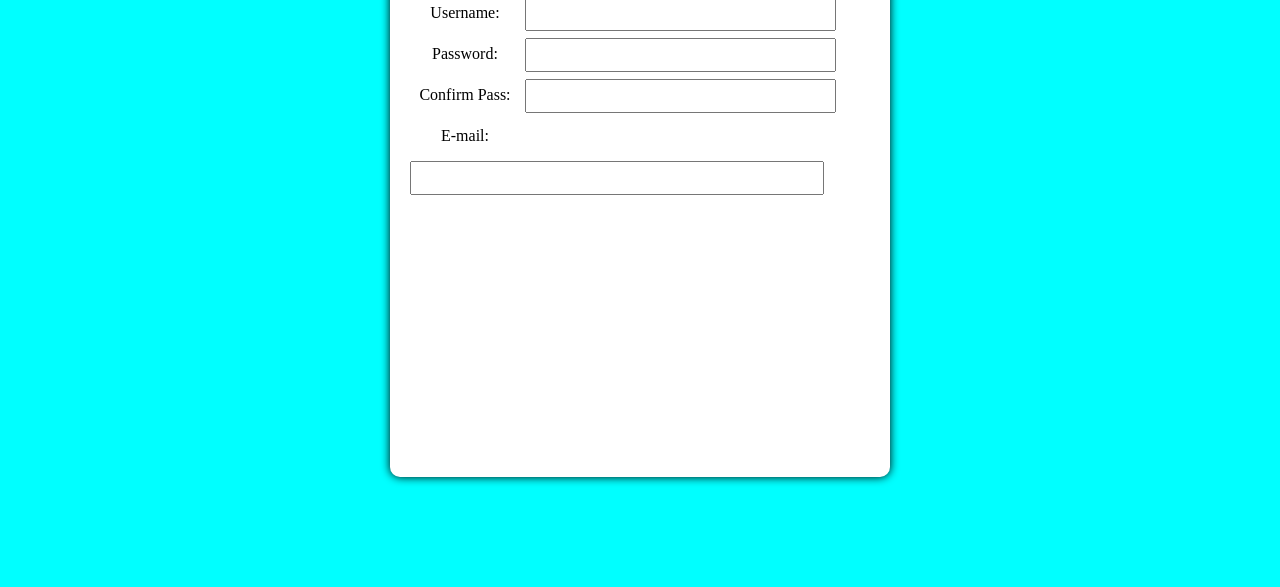
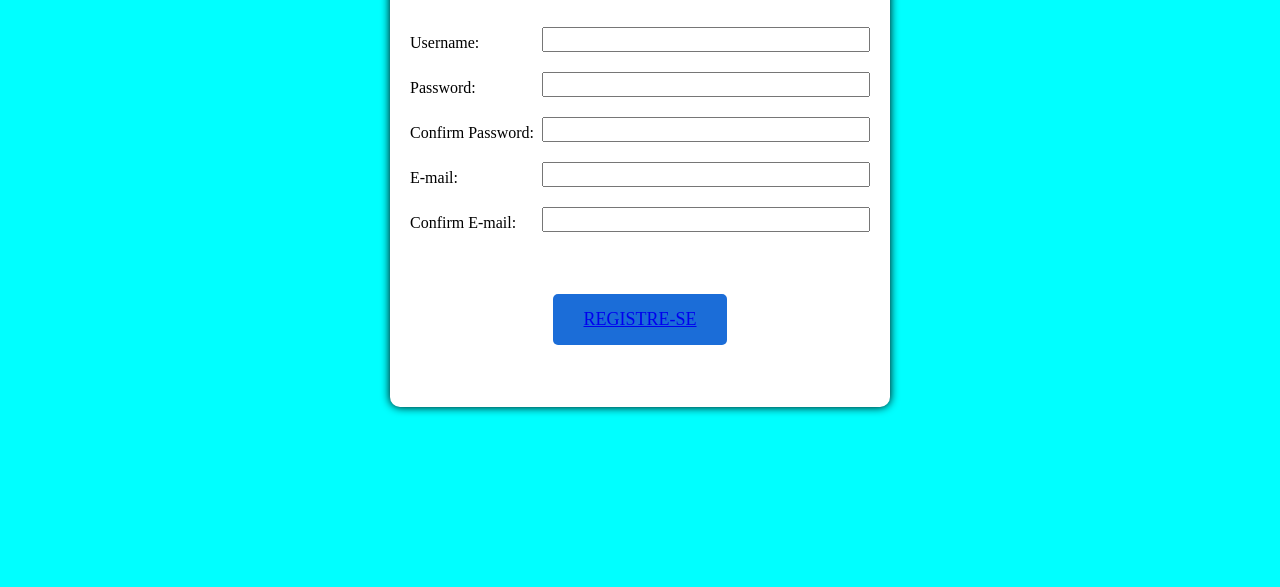
Before and after one commit to Vieirinhagui/E-Pet, a plain HTML site: page cadastro_cliente.html in a window 1280 px wide. Shown: the part 213-800 px from the top of the page. Drawn offline with Linux system fonts and the light colour scheme.

Commit message:
Att Tela De Cadastro

```diff
--- a/cadastro_cliente.html
+++ b/cadastro_cliente.html
@@ -8,56 +8,36 @@
     <link rel="stylesheet" href="css/cadastro.css">
 </head>
 <body>
+
     <div id="container">
             <h1 class="txt_cad">CADASTRE-SE</h1>
 
         <div class="row">
-            <div class="column-3 column label">
-                <label for="txtUser">Username</label>
-            </div>
-            <div class="column-9 column input">
-                <input type="text" id="txtUsername">
-            </div>
+            <label for="field1">Username</label>
+            <input type="text" id="field1"/>
         </div>
 
         <div class="row">
-            <div class="column-3 column label">
-                <label for="txtPass">Password</label>
-            </div>
-            <div class="column-9 column input">
-                <input type="password" id="txtPassword">
-            </div>
+            <label for="field2">Password</label>
+            <input type="password" id="field2"/>
         </div>
 
         <div class="row">
-            <div class="column-3 column label">
-                <label for="txtPass2">Confirm Pass</label>
-            </div>
-            <div class="column-9 column input">
-                <input type="password" id="txtPassword2">
-            </div>
+            <label for="field3">Confirm Password</label>
+            <input type="password" id="field3"/>
         </div>
         <div class="row">
-            <div class="column-3 column label">
-                <label for="txtEmail">E-mail</label>
-            </div>
-            <div class="column-9 column input"></div>
-                <input type="text" id="txtEmail">
-            </div>
+            <label for="field4">E-mail</label>
+            <input type="text" id="field4"/>
         </div>
         <div class="row">
-            <div class="column-3 column label">
-                <label for="txtEmail2">Confirm Mail</label>
-            </div>
-            <div class="column-9 column input"></div>
-                <input type="text" id="txtEmail2">
-            </div>
+            <label for="field5">Confirm E-mail</label>
+            <input type="text" id="field5"/>
         </div>
 
-     <!--  <div class="btn">
+        <div class="btn">
             <a href="dashboard.html">REGISTRE-SE</a>
         </div>
-        -->
     </div>
 </body>
 </html>
--- a/css/cadastro.css
+++ b/css/cadastro.css
@@ -10,13 +10,17 @@ body{
 }
 
 #container{
-        position: absolute;
-        top: 0px;
+        display: flex;
+        flex-direction: column;
+        justify-content: start;
+        gap: 20px;
+        position: relative;
+        top: 15%;
         right: 0px;
         bottom: 0px;
         left: 0px;
         width: 500px;
-        height: 580px;
+        height: 500px;
         margin: auto;
         box-shadow: 0px 0px 10px black;
         padding: 20px;
@@ -26,25 +30,16 @@ body{
 }
 
 .row {
-    clear: both;
+    display: flex;
+    justify-content: space-between;
+    width: 100%;
 }
 
 .txt_cad{
     text-align: center;
 }
 
-.column-3 {
-    width: 25%;
-}
-
-.column-9 {
-    width: 75%;
-}
-
 .btn{
-    position: absolute;
-    left: 50%;
-    top: 50%;
     cursor: pointer;
     border-radius: 5px;
     padding: 15px 30px;
@@ -53,10 +48,10 @@ body{
     color:rgb(255, 255, 255);
     font-size: 18px;
     transition: all 0.5s;
+    margin: auto;
 }
 
 label{
-    display: block;
     padding-top: 7px;
     text-align: center;
 }
@@ -72,9 +67,5 @@ label::after{
 }
 
 input{
-    display: inline-block;
-    width: 90%;
-    height: 34px;
-    padding-left: 5px;
-    box-sizing: border-box;
+    width: 320px;
 }
--- /dev/null
+++ b/field.js
@@ -0,0 +1,5 @@
+const field1 = document.getElementById('field1')
+const field2 = document.getElementById('field2')
+const field3 = document.getElementById('field3')
+const field4 = document.getElementById('field4')
+const field5 = document.getElementById('field5')
```
Also changed, not shown: css/styles.css (+4 -4 lines).
